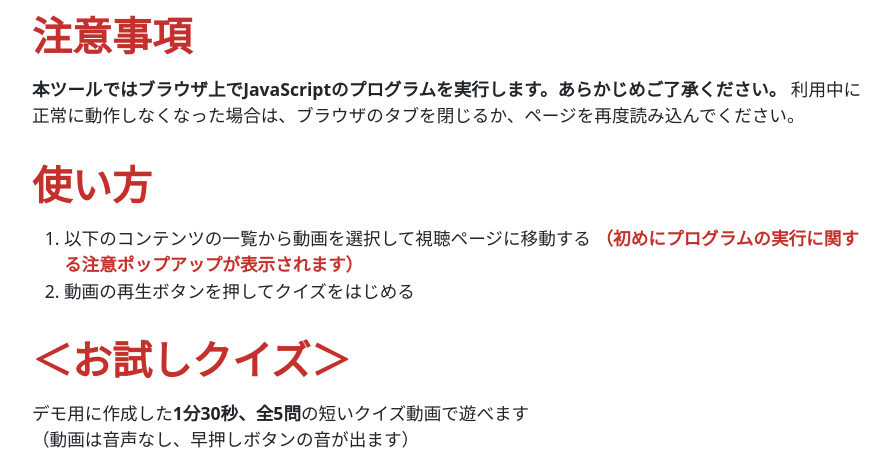
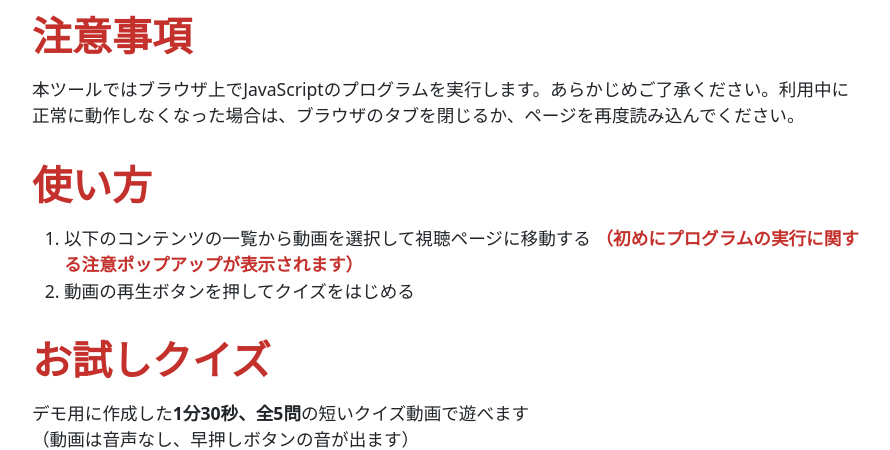
Before and after one commit to t-yokota/quizBattle, a Jekyll site: the page built from docs/index.md, in a window 1280 px wide and 1400 px high, scrolled down 449 px, cut to the strip 183-633 px from the top of the window. Shown: the whole strip, without its empty margins (192-1082 px from the left). Built offline with Jekyll 4.4.1, drawn with Linux system fonts in a browser that asks for light colours; our own code applies the rules of GitHub Pages for plain Markdown files; some of the changed text lies outside the part shown.

Commit message:
Tweak index.md

```diff
--- a/docs/index.md
+++ b/docs/index.md
@@ -4,14 +4,14 @@
 
 # **注意事項**
 
-**本ツールではブラウザ上でJavaScriptのプログラムを実行します。あらかじめご了承ください。** 利用中に正常に動作しなくなった場合は、ブラウザのタブを閉じるか、ページを再度読み込んでください。
+本ツールではブラウザ上でJavaScriptのプログラムを実行します。あらかじめご了承ください。利用中に正常に動作しなくなった場合は、ブラウザのタブを閉じるか、ページを再度読み込んでください。
 
 # **使い方**
 
 1. 以下のコンテンツの一覧から動画を選択して視聴ページに移動する <strong style="color: #c4302b;">（初めにプログラムの実行に関する注意ポップアップが表示されます）</strong>
 1. 動画の再生ボタンを押してクイズをはじめる
 
-# **＜お試しクイズ＞**
+# **お試しクイズ**
 
 デモ用に作成した**1分30秒、全5問**の短いクイズ動画で遊べます<br>
 （動画は音声なし、早押しボタンの音が出ます）
@@ -33,7 +33,7 @@
     </tr>
 </table>
 
-# **＜abc the 12th＞**
+# **abc the 12th**
 
 **学生クイズ大会『abc the 12th』** の過去問に挑戦できます。<br>
 動画は、ラミィ([@quiz_reader](https://twitter.com/quiz_reader?s=20))さんがYouTubeに投稿されている問い読みの動画をお借りしています。
@@ -126,14 +126,16 @@
 
 本ツールは、津田塾大学の栗原一貴先生による[srt.js](https://www.unryu.org/home/srtjs)を利用して開発しています。
 
-<button class="btn btn-primary" type="button" data-bs-toggle="offcanvas" data-bs-target="#offcanvasBottom" aria-controls="offcanvasBottom">Toggle bottom offcanvas</button>
+<a type="button" data-bs-toggle="offcanvas" data-bs-target="#offcanvasBottom" aria-controls="offcanvasBottom" style="color: #c4302b;">プライバシーポリシー</a>
 
 <div class="offcanvas offcanvas-bottom" tabindex="-1" id="offcanvasBottom" aria-labelledby="offcanvasBottomLabel">
   <div class="offcanvas-header">
-    <h5 class="offcanvas-title" id="offcanvasBottomLabel">Offcanvas bottom</h5>
+    <h5 class="offcanvas-title" id="offcanvasBottomLabel">プライバシーポリシー</h5>
     <button type="button" class="btn-close text-reset" data-bs-dismiss="offcanvas" aria-label="Close"></button>
   </div>
   <div class="offcanvas-body small">
-    ...
+　　当サイトでは、Googleアナリティクスによりアクセス情報を解析しています。</br>
+　　アクセス情報の解析にはCookieを使用しています。また、アクセス情報の収集はCookieを無効にすることで拒否できます。</br>
+　　Google社のデータ収集・処理の仕組みについては、<a href="https://policies.google.com/technologies/partner-sites?hl=ja">こちら</a>をご覧ください。</br>
   </div>
 </div>
```
